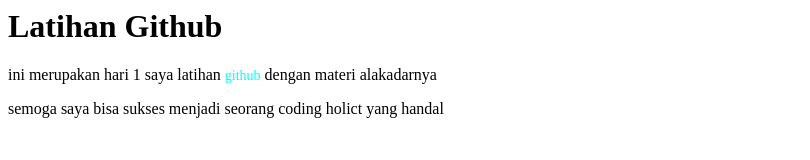
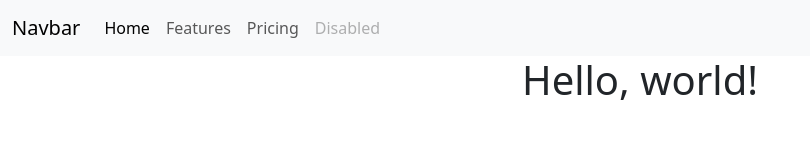
Before and after one commit to nvlfariz/perjuangan-resolusi, a plain HTML site: page index.html in a window 1280 px wide. Shown: the whole page, without its empty margins (0-810 px from the left). Drawn offline with nearby package versions, Linux system fonts and the light colour scheme.

Commit message:
Update index.html
update yang dilakukan pada 15.50

```diff
--- a/index.html
+++ b/index.html
@@ -1,20 +1,36 @@
+<!DOCTYPE html>
 <html lang="en">
   <head>
-    <meta charset="UTF-8" />
-    <meta http-equiv="X-UA-Compatible" content="IE=edge" />
-    <meta name="viewport" content="width=device-width, initial-scale=1.0" />
-    <title>Latihan Github</title>
+    <meta charset="utf-8" />
+    <meta name="viewport" content="width=device-width, initial-scale=1" />
+    <title>Ujicoba file landing page menggunakan bootstrap!</title>
+    <link href="https://cdn.jsdelivr.net/npm/bootstrap@5.3.0-alpha3/dist/css/bootstrap.min.css" rel="stylesheet" integrity="sha384-KK94CHFLLe+nY2dmCWGMq91rCGa5gtU4mk92HdvYe+M/SXH301p5ILy+dN9+nJOZ" crossorigin="anonymous" />
     <style>
-      .mark {
-        font-size: 14px;
-        color: aqua;
+      .hello {
         text-align: center;
       }
     </style>
   </head>
   <body>
-    <h1>Latihan Github</h1>
-    <p>ini merupakan hari 1 saya latihan <span class="mark">github</span> dengan materi alakadarnya</p>
-    <p>semoga saya bisa sukses menjadi seorang coding holict yang handal</p>
+    <!-- navbar -->
+    <nav class="navbar navbar-expand-lg bg-body-tertiary">
+      <div class="container-fluid">
+        <a class="navbar-brand" href="#">Navbar</a>
+        <button class="navbar-toggler" type="button" data-bs-toggle="collapse" data-bs-target="#navbarNavAltMarkup" aria-controls="navbarNavAltMarkup" aria-expanded="false" aria-label="Toggle navigation">
+          <span class="navbar-toggler-icon"></span>
+        </button>
+        <div class="collapse navbar-collapse" id="navbarNavAltMarkup">
+          <div class="navbar-nav">
+            <a class="nav-link active" aria-current="page" href="#">Home</a>
+            <a class="nav-link" href="#">Features</a>
+            <a class="nav-link" href="#">Pricing</a>
+            <a class="nav-link disabled">Disabled</a>
+          </div>
+        </div>
+      </div>
+    </nav>
+    <!-- akhir navbar -->
+    <h1 class="hello">Hello, world!</h1>
+    <script src="https://cdn.jsdelivr.net/npm/bootstrap@5.3.0-alpha3/dist/js/bootstrap.bundle.min.js" integrity="sha384-ENjdO4Dr2bkBIFxQpeoTz1HIcje39Wm4jDKdf19U8gI4ddQ3GYNS7NTKfAdVQSZe" crossorigin="anonymous"></script>
   </body>
 </html>
```
